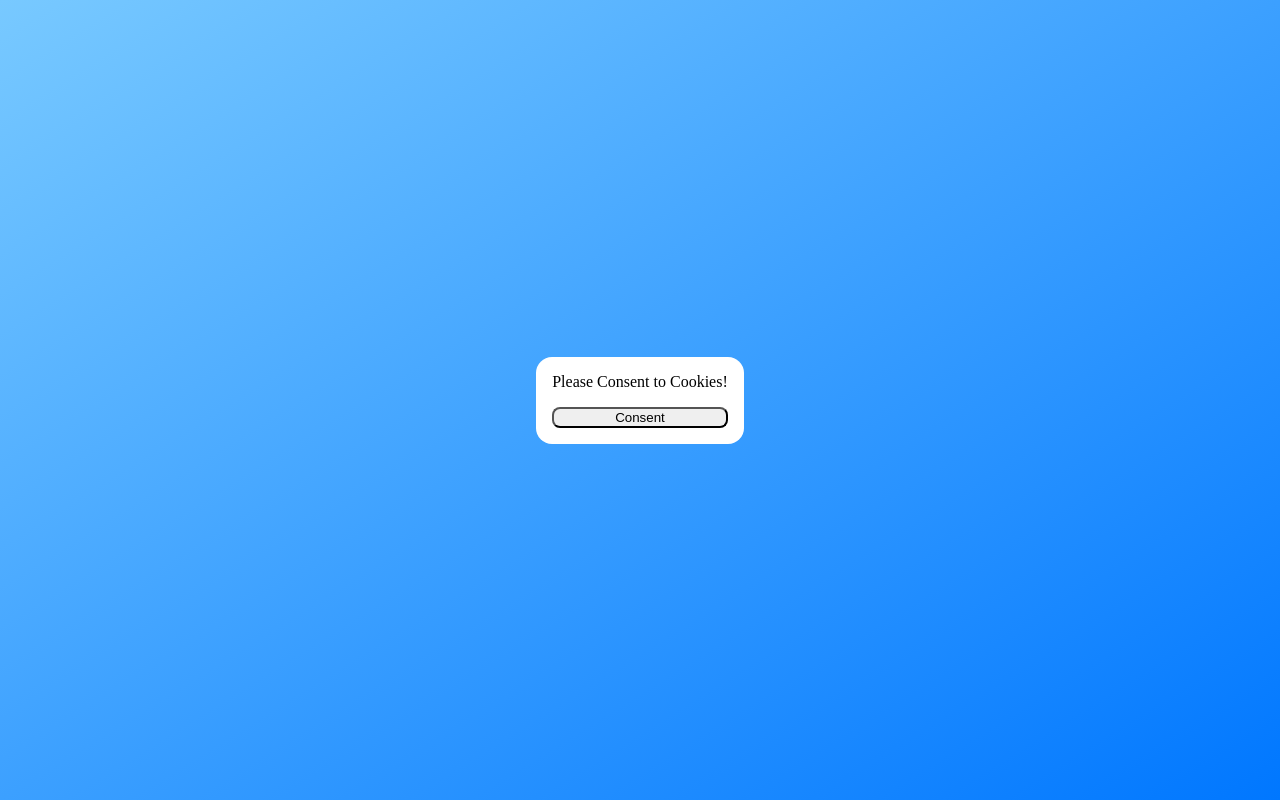
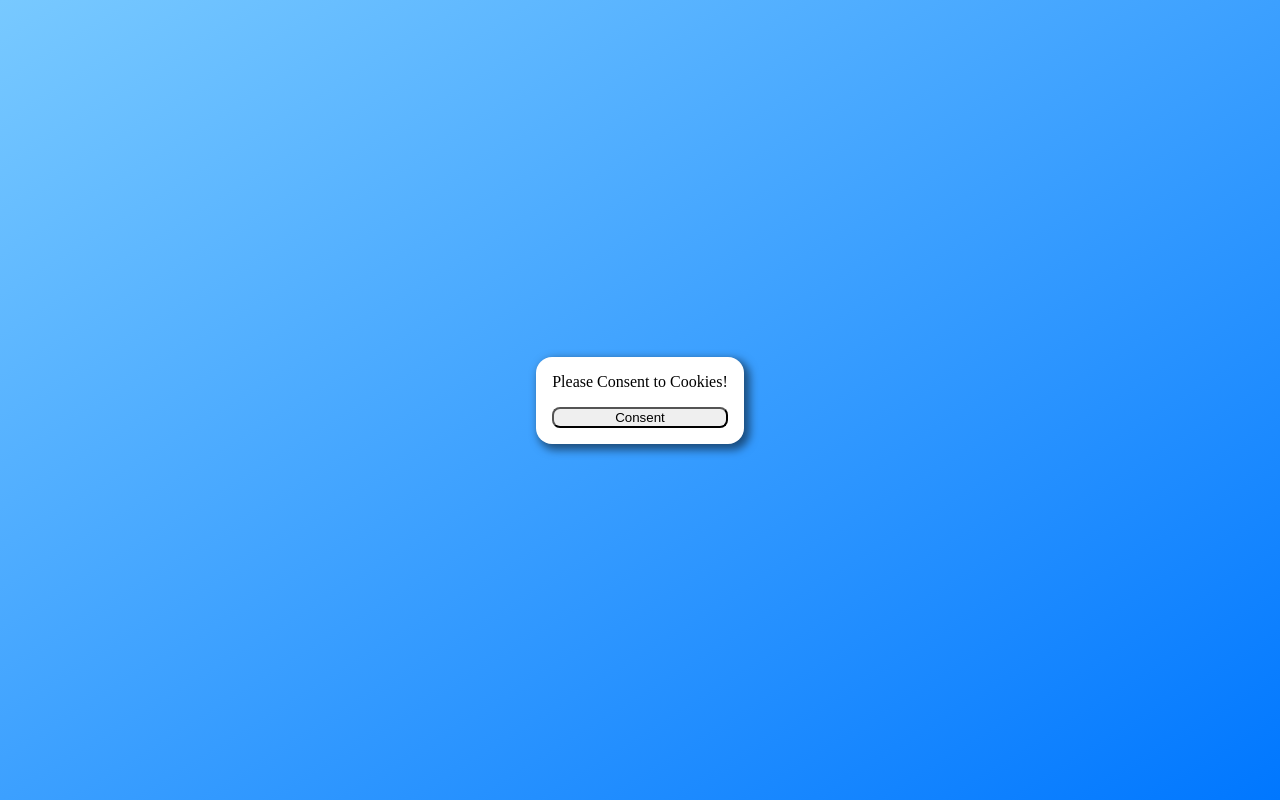
Before and after one commit to Antonymous1337/roadmap.sh_projects, a plain HTML site: page 011. Cookie Consent/index.html in a window 1280 px wide. Drawn offline with Linux system fonts and the light colour scheme.

Commit message:
Add Shadow

```diff
--- a/011. Cookie Consent/index.html
+++ b/011. Cookie Consent/index.html
@@ -29,6 +29,7 @@
             border-radius: 16px;
             background-color: white;
             max-width: 80%;
+            box-shadow: 4px 4px 8px 2px rgb(0, 0, 0, 0.5);
         }
         #cookie-consent-banner {
             display: flex;
```
